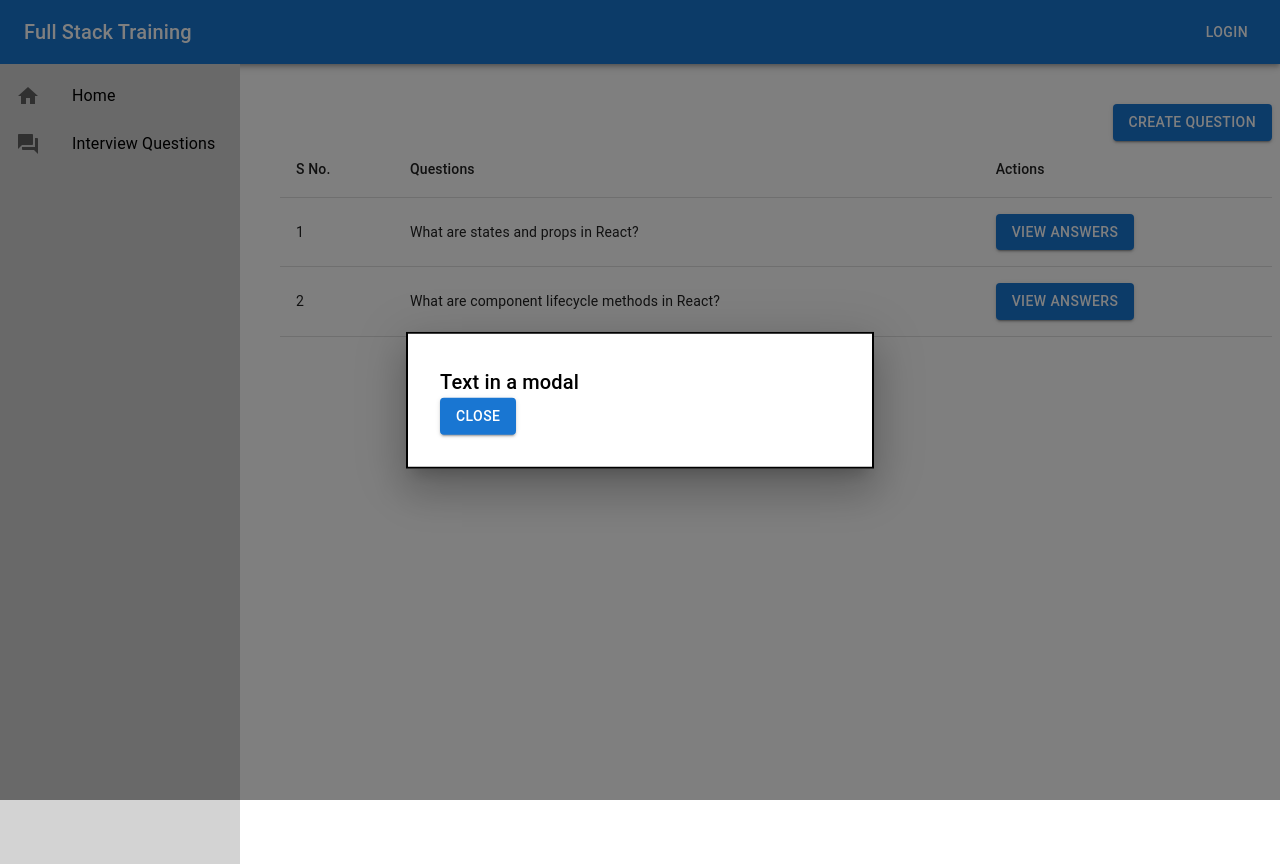
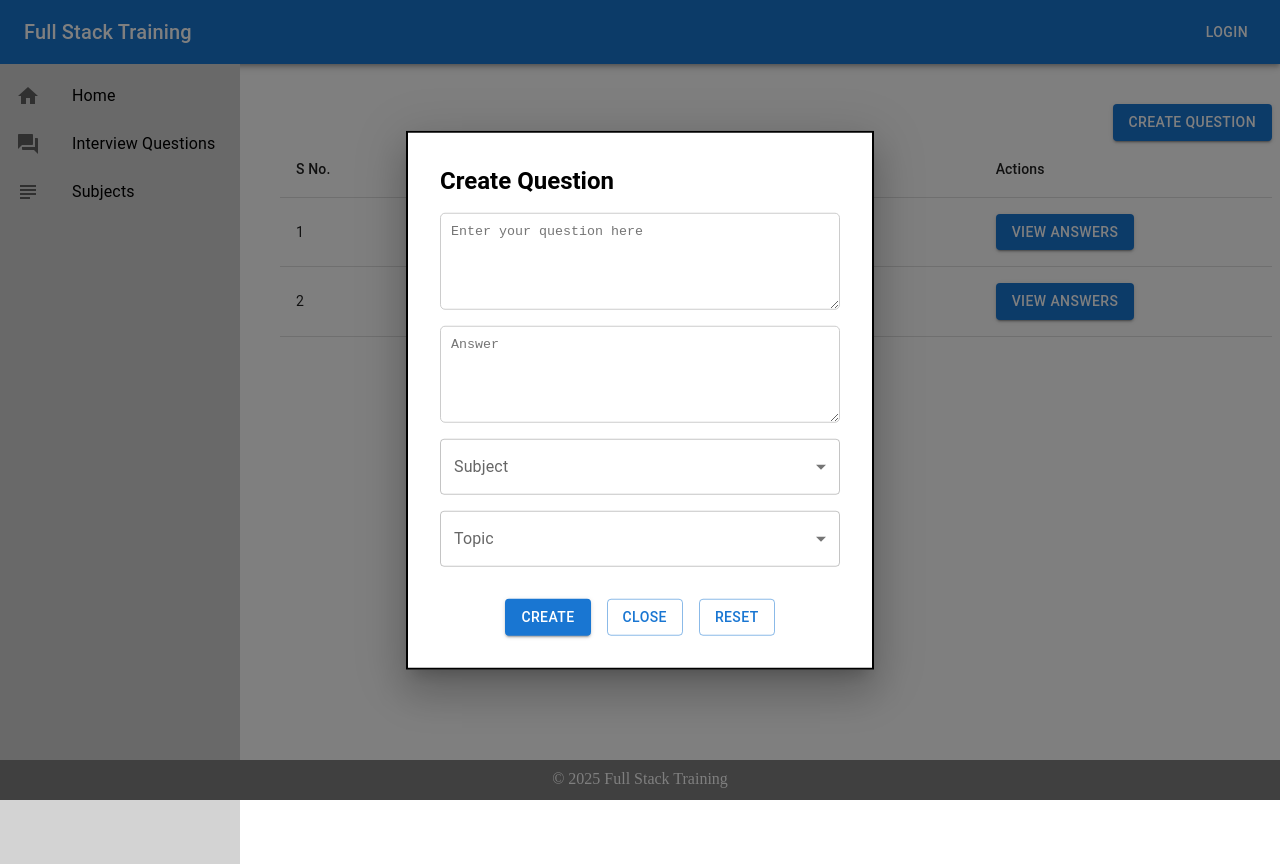
Before and after one commit to mouleesh/full-stack-training, a React (Vite) app: page / in a window 1280 px wide. Both pictures are taken after a click on the button "CREATE QUESTION". Built offline with nearby package versions, Linux system fonts and the light colour scheme; some icons are missing.

Commit message:
Added answer modal

```diff
--- /dev/null
+++ b/src/interview-questions/AnswerModal.jsx
@@ -0,0 +1,42 @@
+import { Box, Button, Modal, TextareaAutosize, Typography } from '@mui/material'
+import React from 'react'
+
+const style = {
+    position: 'absolute',
+    top: '50%',
+    left: '50%',
+    transform: 'translate(-50%, -50%)',
+    width: 400,
+    bgcolor: 'background.paper',
+    border: '2px solid #000',
+    boxShadow: 24,
+    p: 4,
+};
+
+function AnswerModal({open, handleClose, selectedQuestion}) {
+  return (
+    <Modal
+        open={open}
+        onClose={handleClose}
+        >
+        <Box sx={style}>
+            <Typography id="modal-modal-title" variant="h6" component="h2">
+                Answer
+            </Typography>
+            <Box sx={{display: "flex", flexDirection: "column", gap: 2, marginTop: 2}}>
+                <TextareaAutosize
+                    sx={{width: "100%", marginTop: "10px"}}
+                    readOnly
+                    minRows={5}
+                    value={selectedQuestion?.answer}
+                />
+            </Box>
+            <Box sx={{display: "flex", justifyContent: "flex-end", marginTop: 2}}>
+                <Button onClick={handleClose} style={{padding: "10px 20px", backgroundColor: "#1976d2", color: "white", border: "none", borderRadius: "5px"}}>Close</Button>
+            </Box>
+        </Box>
+    </Modal>
+  )
+}
+
+export default AnswerModal
--- a/src/interview-questions/CreateModal.jsx
+++ b/src/interview-questions/CreateModal.jsx
@@ -1,5 +1,5 @@
-import { Box, Button, Modal, Typography } from '@mui/material'
-import React from 'react'
+import { Box, Button, FormControl, Grid, InputLabel, MenuItem, Modal, Select, TextareaAutosize, Typography } from '@mui/material'
+import React, { useEffect, useState } from 'react'
 
 const style = {
     position: 'absolute',
@@ -14,15 +14,194 @@ const style = {
 };
 
 function CreateModal({open, handleClose}) {
+    const [subjects, setSubjects] = useState([]);
+    const [topics, setTopics] = useState([]);
+
+    const [questionDetails, setQuestionDetails] = useState({
+        question: "",
+        answer: "",
+        subject: "",
+        topic: ""
+    });
+
+    useEffect(() => {
+        setSubjects([
+            {
+                id: 1,
+                name: "Javascript",
+                topics: [
+                    {
+                        id: 1,
+                        name: "Closure"
+                    },
+                    {
+                        id: 2,
+                        name: "Callbacks"
+                    },
+                    {
+                        id: 3,
+                        name: "Hoisting"
+                    },
+                    {
+                        id: 4,
+                        name: "Promises"
+                    }
+                ]
+            },
+            {
+                id: 2,
+                name: "React JS",
+                topics: [
+                    {
+                        id: 1,
+                        name: "Hooks"
+                    },
+                    {
+                        id: 2,
+                        name: "State Management"
+                    },
+                    {
+                        id: 3,
+                        name: "Component Lifecycle"
+                    }
+                ]
+            },
+            {
+                id: 3,
+                name: "Node JS",
+                topics: [
+                    {
+                        id: 1,
+                        name: "Express"
+                    },
+                    {
+                        id: 2,
+                        name: "MongoDB"
+                    },
+                    {
+                        id: 3,
+                        name: "Mongoose"
+                    }
+                ]
+            },
+            {
+                id: 4,
+                name: "Typescript",
+                topics: [
+                    {
+                        id: 1,
+                        name: "Types"
+                    },
+                    {
+                        id: 2,
+                        name: "Interfaces"
+                    },
+                    {
+                        id: 3,
+                        name: "Generics"
+                    }
+                ]
+            }
+        ])
+    }, [])
+
+    const handleSubjectChange = (event) => {
+        const subjectId = event.target.value;
+        setQuestionDetails({
+            ...questionDetails,
+            subject: subjectId,
+            topic: ""
+        });
+        const selectedSubject = subjects.find(subject => subject.id === subjectId);
+
+        if (selectedSubject) {
+            setTopics(selectedSubject.topics);
+        } else {
+            setTopics([]);
+        }
+    }
+
+    const handleSubmit = () => {
+        console.log("Question Details: ", questionDetails);
+    }
+
+    const handleReset = () => {
+        setQuestionDetails({
+            question: "",
+            answer: "",
+            subject: "",
+            topic: ""
+        });
+        setTopics([]);
+    }
+
     return (
         <Modal
             open={open}
             onClose={handleClose}
             >
             <Box sx={style}>
-                <Typography variant="h6" component="h2"> Text in a modal </Typography>
+                <Typography variant="h5" component="h2" sx={{fontWeight: "bold"}}> Create Question </Typography>
 
-                <Button variant='contained' onClick={handleClose}>Close</Button>
+                <Box sx={{display: "flex", flexDirection: "column", gap: 2, marginTop: 2}}>
+                    <TextareaAutosize
+                        minRows={5}
+                        value={questionDetails.question}
+                        onChange={(e) => setQuestionDetails({...questionDetails, question: e.target.value})}
+                        placeholder="Enter your question here"
+                        style={{padding: "10px", borderRadius: "5px", border: "1px solid #ccc" }}
+                    />
+
+                    <TextareaAutosize
+                        minRows={5}
+                        value={questionDetails.answer}
+                        onChange={(e) => setQuestionDetails({...questionDetails, answer: e.target.value})}
+                        placeholder="Answer"
+                        style={{padding: "10px", borderRadius: "5px", border: "1px solid #ccc" }}
+                    />
+
+                    <FormControl fullWidth>
+                        <InputLabel id="question-create-subject">Subject</InputLabel>
+                        <Select
+                            labelId="question-create-subject"
+                            value={questionDetails.subject}
+                            label="Subject"
+                            onChange={handleSubjectChange}
+                        >
+                            {subjects.map(subject => (
+                                <MenuItem key={subject.id} value={subject.id}>{subject.name}</MenuItem>
+                            ))}
+                        </Select>
+                    </FormControl>
+
+                    <FormControl fullWidth>
+                        <InputLabel id="question-create-topic">Topic</InputLabel>
+                        <Select
+                            labelId="question-create-topic"
+                            value={questionDetails.topic}
+                            label="Topic"
+                            onChange={(e) => setQuestionDetails({...questionDetails, topic: e.target.value})}
+                        >
+                            {topics.map(topic => (
+                                <MenuItem key={topic.id} value={topic.id}>{topic.name}</MenuItem>
+                            ))}
+                        </Select>
+                    </FormControl>
+
+                    <Grid container spacing={2} sx={{marginTop: 2, justifyContent: "center"}}>
+                        <Grid item xs={4}>
+                            <Button onClick={handleSubmit} variant='contained'>Create</Button>
+                        </Grid>
+                        <Grid item xs={4}>
+                            <Button onClick={() => {handleReset();handleClose()}} variant='outlined'>Close</Button>
+                        </Grid>
+                        <Grid item xs={4}>
+                            <Button onClick={handleReset} variant='outlined'>Reset</Button>
+                        </Grid>
+                    </Grid>
+                </Box>
+
+                {/* <Button variant='contained' onClick={handleClose}>Close</Button> */}
 
             </Box>
         </Modal>
--- a/src/interview-questions/List.jsx
+++ b/src/interview-questions/List.jsx
@@ -1,20 +1,30 @@
 import React, { useEffect, useState } from 'react'
 import { Box, Button, Table, TableBody, TableCell, TableHead, TableRow } from '@mui/material'
 import CreateModal from './CreateModal';
+import AnswerModal from './AnswerModal';
 
 function List() {
     const [questions, setQuestions] = useState([]);
+    const [selectedQuestion, setSelectedQuestion] = useState(null);
+
     const [createQuestionModal, setCreateQuestionModal] = useState(false);
+    const [answerModal, setAnswerModal] = useState(false);
 
     useEffect(() => {
         setQuestions([
             {
                 id: 1,
-                text: "What are states and props in React?"
+                question: "What are states and props in React?",
+                answer: "States are mutable and props are immutable.",
+                subject: "React JS",
+                topic: "Hooks",
             },
             {
                 id: 2,
-                text: "What are component lifecycle methods in React?"
+                question: "What are component lifecycle methods in React?",
+                answer: "Component lifecycle methods are methods that are called at different stages of a component's lifecycle.",
+                subject: "React JS",
+                topic: "Component Lifecycle",
             }
         ])
     }, []) //This runs after mounting of component.
@@ -41,9 +51,17 @@ function List() {
                         {questions.map(question => (
                             <TableRow key={question.id}>
                                 <TableCell>{question.id}</TableCell>
-                                <TableCell>{question.text}</TableCell>
+                                <TableCell>{question.question}</TableCell>
                                 <TableCell>
-                                    <Button variant='contained'>View Answers</Button>
+                                    <Button
+                                        onClick={() => {
+                                            setAnswerModal(true);
+                                            setSelectedQuestion(question)
+                                        }}
+                                        variant='contained'
+                                    >
+                                        View Answers
+                                    </Button>
                                 </TableCell>
                             </TableRow>
                         ))}
@@ -51,6 +69,10 @@ function List() {
                 </Table>
             </Box>
             <CreateModal open={createQuestionModal} handleClose={handleClose}/>
+            <AnswerModal
+                open={answerModal}
+                handleClose={() => {setAnswerModal(false);setSelectedQuestion(null);}}
+                selectedQuestion={selectedQuestion}/>
         </>
     )
 }
--- a/src/layout/Layout.jsx
+++ b/src/layout/Layout.jsx
@@ -8,8 +8,9 @@ function Layout() {
   return (<>
     <Header />
 
-    <Box sx={{ display: 'flex', minHeight: '100vh' }}>
+    <Box sx={{ display: 'flex', minHeight: '100vh', direction: 'column' }}>
         {/* Side Bar */}
+        <Box sx={{ display: 'flex', flexGrow: 1 }}>
             <SideBar />
 
             {/* Main content */}
@@ -19,6 +20,11 @@ function Layout() {
                 </Container>
             </Box>
         </Box>
+        <Box sx={{ backgroundColor: "grey", height: "40px", width: "100%", position: "fixed", bottom: 0 }}>
+            <p style={{ color: "white", textAlign: "center", marginTop: "10px" }}>© 2025 Full Stack Training</p>
+        </Box>
+
+    </Box>
   </>)
 }
 
--- a/src/layout/SideBar.jsx
+++ b/src/layout/SideBar.jsx
@@ -1,6 +1,6 @@
 import React, { useEffect } from 'react';
 import { Box, List, ListItem, ListItemButton, ListItemIcon, ListItemText } from '@mui/material';
-import { Home, QuestionAnswer } from '@mui/icons-material';
+import { Home, QuestionAnswer, Subject } from '@mui/icons-material';
 import { useNavigate } from 'react-router';
 
 const selectedMenuStyles = {
@@ -33,6 +33,15 @@ function SideBar() {
                     </ListItemButton>
                 </ListItem>
 
+                <ListItem disablePadding sx={location.pathname === "/subjects" ? selectedMenuStyles : {}}>
+                    <ListItemButton onClick={() => {navigate('/subjects')}}>
+                        <ListItemIcon>
+                            <Subject sx={{color: location.pathname === "/subjects" ? "white" : ""}}/>
+                        </ListItemIcon>
+                        <ListItemText primary="Subjects" />
+                    </ListItemButton>
+                </ListItem>
+
             </List>
             </nav>
         </Box>
```
Lines whose indentation alone changed are shown as unchanged.
